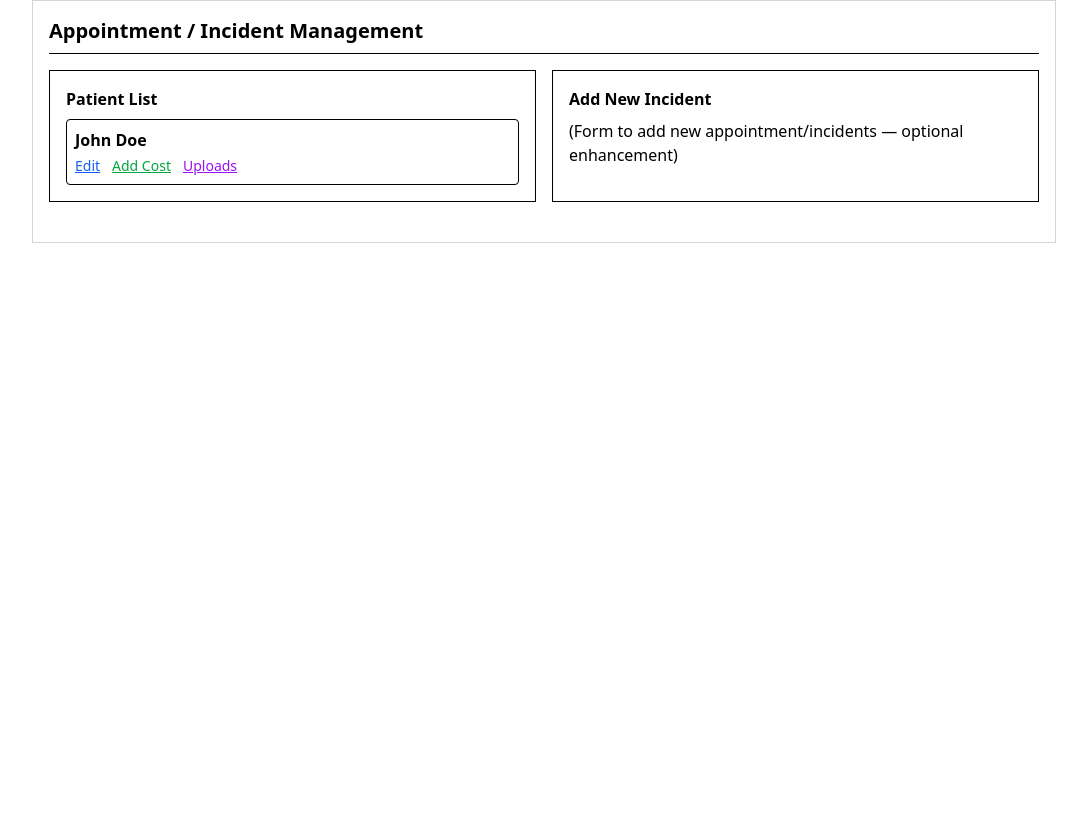
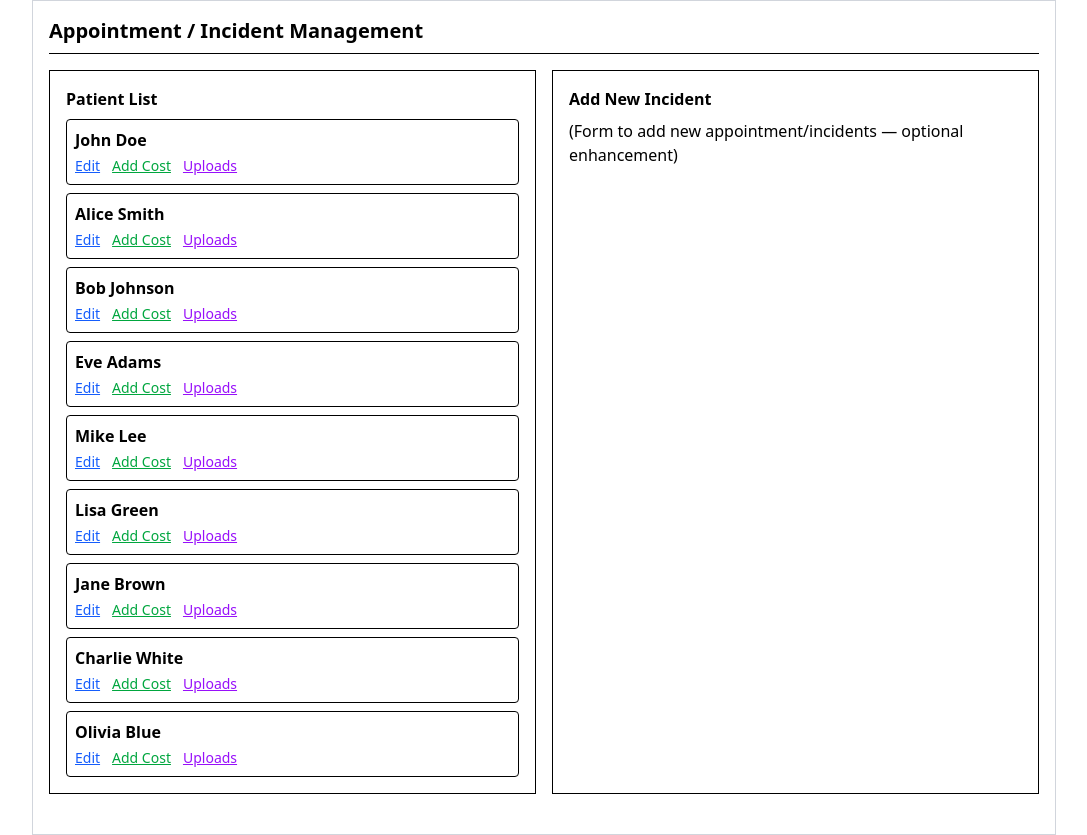
Before and after one commit to sagardubey14/dental-center-dashboard, a React (Vite) app: page /admin/appointments in a window 1280 px wide. Shown: the whole page, without its empty margins (96-1183 px from the left). Before the commit the page ends 800 px from the top, so only its background shows below. Built offline with nearby package versions, Linux system fonts and the light colour scheme.

Commit message:
More Mock data

```diff
--- a/src/Components/Admin/AdminDashboard.jsx
+++ b/src/Components/Admin/AdminDashboard.jsx
@@ -1,31 +1,123 @@
-
+import { Link } from "react-router-dom";
+import { mockData } from "../../data/seedUsers";
 
 export default function AdminDashboard() {
+  const upcomingAppointments = mockData.incidents
+    .sort((a, b) => new Date(a.appointmentDate) - new Date(b.appointmentDate))
+    .slice(0, 10);
+
+  const patientIncidentCounts = mockData.incidents.reduce((acc, incident) => {
+    acc[incident.patientId] = (acc[incident.patientId] || 0) + 1;
+    return acc;
+  }, {});
+
+  const topPatients = Object.entries(patientIncidentCounts)
+    .sort((a, b) => b[1] - a[1])
+    .map(([patientId, incidentCount]) => {
+      const patient = mockData.patients.find((p) => p.id === patientId);
+      return { ...patient, incidentCount };
+    });
+
+  const pendingTreatments = mockData.incidents.filter(
+    (incident) => incident.status === "Pending"
+  );
+  const completedTreatments = mockData.incidents.filter(
+    (incident) => incident.status === "Completed"
+  );
+
+  const totalRevenue = mockData.incidents.reduce(
+    (total, incident) => total + incident.cost,
+    0
+  );
+
   return (
     <div className="p-4 border border-gray-300 max-w-4xl mx-auto">
       <h1 className="text-xl font-semibold mb-4 border-b pb-2">Dashboard</h1>
-
+      <nav className="mb-6">
+        <ul className="space-y-2 flex space-x-2">
+          <li>
+            <Link
+              to="/admin/patients"
+              className="text-blue-600 hover:underline"
+            >
+              Manage Patients
+            </Link>
+          </li>
+          <li>
+            <Link
+              to="/admin/appointments"
+              className="text-blue-600 hover:underline"
+            >
+              Manage Apointments
+            </Link>
+          </li>
+          <li>
+            <Link
+              to="/admin/calendar"
+              className="text-blue-600 hover:underline"
+            >
+              Calendar
+            </Link>
+          </li>
+        </ul>
+      </nav>
       <div className="flex gap-4 mb-4">
         <div className="flex-1 border p-4">
           <h2 className="font-semibold mb-2">Next 10 Appointments</h2>
-          <p>(List of upcoming)</p>
+          <ul>
+            {upcomingAppointments.map((appointment) => (
+              <li key={appointment.id}>
+                {appointment.title} -{" "}
+                {new Date(appointment.appointmentDate).toLocaleString()}
+              </li>
+            ))}
+          </ul>
         </div>
 
         <div className="flex-1 border p-4">
           <h2 className="font-semibold mb-2">Top Patients</h2>
-          <p>(List of top patients)</p>
+          <ul>
+            {topPatients.map((patient) => (
+              <li key={patient.id}>
+                {patient.name} ({patient.incidentCount} incidents)
+              </li>
+            ))}
+          </ul>
         </div>
       </div>
 
       <div className="border p-4 mb-4">
         <h2 className="font-semibold mb-2">Pending/Completed Treatments</h2>
-        <p>(List of pending/completed tasks)</p>
+        <div className="grid grid-cols-1 md:grid-cols-2 gap-4">
+          <div className=" grid-cols-1">
+            <h3>Pending</h3>
+            <ul>
+              {pendingTreatments.map((treatment) => (
+                <li key={treatment.id}>
+                  {treatment.title} -{" "}
+                  {new Date(treatment.appointmentDate).toLocaleString()}
+                </li>
+              ))}
+            </ul>
+          </div>
+          <div className=" grid-cols-2">
+            <h3>Completed</h3>
+            <ul>
+              {completedTreatments.map((treatment) => (
+                <li key={treatment.id}>
+                  {treatment.title} -{" "}
+                  {new Date(treatment.appointmentDate).toLocaleString()}
+                </li>
+              ))}
+            </ul>
+          </div>
+        </div>
       </div>
 
       <div className="flex gap-4">
         <div className="border p-4 flex-1">
           <h2 className="font-semibold mb-2">Revenue</h2>
-          <p>(Total)</p>
+          <p>Total Revenue: ${totalRevenue}</p>
         </div>
 
         <div className="border p-4 w-40 text-center">
--- a/src/Components/Patient/AppointmentDetails.jsx
+++ b/src/Components/Patient/AppointmentDetails.jsx
@@ -1,5 +1,4 @@
-// src/components/AppointmentDetails.jsx
-import React from "react";
+
 import { useParams, Link } from "react-router-dom";
 import { mockData } from "../../data/seedUsers";
 
--- a/src/Components/Patient/Appointments.jsx
+++ b/src/Components/Patient/Appointments.jsx
@@ -1,10 +1,11 @@
-// src/components/Appointments.jsx
-import React from "react";
+
 import { Link } from "react-router-dom";
 import { mockData } from "../../data/seedUsers";
+import { useApp } from "../../context/AppContext";
 
 export default function Appointments() {
-  const patientId = "p1"; // hardcoded for demo, get from logged-in user in real app
+  const {user} = useApp();
+  const patientId = user.patientId;
 
   const upcomingAppointments = mockData.incidents.filter(
     (incident) =>
--- a/src/Components/Patient/DashboardHome.jsx
+++ b/src/Components/Patient/DashboardHome.jsx
@@ -1,17 +1,22 @@
 // src/components/DashboardHome.jsx
 import React from "react";
 import { mockData } from "../../data/seedUsers";
+import { useApp } from "../../context/AppContext";
+import { useNavigate } from "react-router-dom";
 
 export default function DashboardHome() {
-  // Get patient data (assuming logged-in patient id "p1")
-  const patient = mockData.patients.find((p) => p.id === "p1");
 
-  // Filter incidents (medical history + appointments)
+  const navigate = useNavigate();
+  const {user} = useApp();
+  if(!user){
+    navigate("/");
+  }
+  const patient = mockData.patients.find(p=> user.patientId===p.id);
   const patientIncidents = mockData.incidents.filter(
     (i) => i.patientId === patient.id
   );
 
-  // Split upcoming vs past
+
   const now = new Date();
   const upcoming = patientIncidents.filter(
     (i) => new Date(i.appointmentDate) >= now
--- a/src/Components/Patient/PatientDashboard.jsx
+++ b/src/Components/Patient/PatientDashboard.jsx
@@ -1,5 +1,3 @@
-// src/components/PatientDashboard.jsx
-import React from "react";
 import { Outlet, NavLink } from "react-router-dom";
 
 export default function PatientDashboard() {
@@ -32,8 +30,6 @@ export default function PatientDashboard() {
           Appointments
         </NavLink>
       </nav>
-
-      {/* Nested routes will render here */}
       <Outlet />
     </div>
   );
--- a/src/context/AppContext.jsx
+++ b/src/context/AppContext.jsx
@@ -4,7 +4,8 @@ import NotificationPopup from "../Components/NotificationPopup";
 const AppContext = createContext();
 
 export const AppProvider = ({ children }) => {
-  const [user, setUser] = useState("sagar");
+
+  const [user, setUser] = useState(JSON.parse(localStorage.getItem('authUser')));
   const [message, setMessage] = useState(null);
 
   const notify = (type, text) => {
--- a/src/data/seedUsers.js
+++ b/src/data/seedUsers.js
@@ -1,17 +1,29 @@
 export const mockData = {
   users: [
     { id: "1", role: "Admin", email: "admin@entnt.in", password: "admin123" },
-    { id: "2", role: "Patient", email: "john@entnt.in", password: "patient123", patientId: "p1" }
+    { id: "2", role: "Patient", email: "john@entnt.in", password: "patient123", patientId: "p1" },
+    { id: "3", role: "Patient", email: "alice@entnt.in", password: "alice123", patientId: "p2" },
+    { id: "4", role: "Admin", email: "doctor@entnt.in", password: "doctor123" },
+    { id: "5", role: "Patient", email: "bob@entnt.in", password: "bob123", patientId: "p3" },
+    { id: "6", role: "Patient", email: "eve@entnt.in", password: "eve123", patientId: "p4" },
+    { id: "7", role: "Patient", email: "mike@entnt.in", password: "mike123", patientId: "p5" },
+    { id: "8", role: "Patient", email: "lisa@entnt.in", password: "lisa123", patientId: "p6" },
+    { id: "9", role: "Admin", email: "admin2@entnt.in", password: "admin234" },
+    { id: "10", role: "Patient", email: "jane@entnt.in", password: "jane123", patientId: "p7" },
+    { id: "11", role: "Patient", email: "charlie@entnt.in", password: "charlie123", patientId: "p8" },
+    { id: "12", role: "Patient", email: "olivia@entnt.in", password: "olivia123", patientId: "p9" }
   ],
 
   patients: [
-    {
-      id: "p1",
-      name: "John Doe",
-      dob: "1990-05-10",
-      contact: "1234567890",
-      healthInfo: "No allergies"
-    }
+    { id: "p1", name: "John Doe", dob: "1990-05-10", contact: "1234567890", healthInfo: "No allergies" },
+    { id: "p2", name: "Alice Smith", dob: "1985-03-22", contact: "9876543210", healthInfo: "Allergic to penicillin" },
+    { id: "p3", name: "Bob Johnson", dob: "1982-07-15", contact: "5432167890", healthInfo: "Asthma" },
+    { id: "p4", name: "Eve Adams", dob: "1995-12-30", contact: "6785432109", healthInfo: "Diabetic" },
+    { id: "p5", name: "Mike Lee", dob: "1988-11-05", contact: "5647382910", healthInfo: "No known conditions" },
+    { id: "p6", name: "Lisa Green", dob: "1992-02-17", contact: "9876123456", healthInfo: "High cholesterol" },
+    { id: "p7", name: "Jane Brown", dob: "1993-09-25", contact: "7412589630", healthInfo: "Healthy" },
+    { id: "p8", name: "Charlie White", dob: "1991-04-09", contact: "8463729105", healthInfo: "Mild depression" },
+    { id: "p9", name: "Olivia Blue", dob: "1994-12-01", contact: "3562718490", healthInfo: "Frequent headaches" }
   ],
 
   incidents: [
@@ -28,6 +40,136 @@ export const mockData = {
         { name: "invoice.pdf", url: "base64string-or-blob-url" },
         { name: "xray.png", url: "base64string-or-blob-url" }
       ]
+    },
+    {
+      id: "i2",
+      patientId: "p2",
+      title: "Flu Symptoms",
+      description: "Cough, sore throat, fever",
+      comments: "Has been feeling weak for two days",
+      appointmentDate: "2025-07-02T11:30:00",
+      cost: 50,
+      status: "Completed",
+      files: [
+        { name: "prescription.pdf", url: "base64string-or-blob-url" }
+      ]
+    },
+    {
+      id: "i3",
+      patientId: "p3",
+      title: "Asthma Attack",
+      description: "Shortness of breath, wheezing",
+      comments: "Triggered by cold weather",
+      appointmentDate: "2025-07-05T14:00:00",
+      cost: 100,
+      status: "Pending",
+      files: [
+        { name: "spirometry-report.pdf", url: "base64string-or-blob-url" }
+      ]
+    },
+    {
+      id: "i4",
+      patientId: "p4",
+      title: "Diabetic Checkup",
+      description: "Routine checkup for diabetes management",
+      comments: "Blood sugar level control, needs consultation",
+      appointmentDate: "2025-07-06T09:30:00",
+      cost: 120,
+      status: "Scheduled",
+      files: [
+        { name: "blood-test-report.pdf", url: "base64string-or-blob-url" }
+      ]
+    },
+    {
+      id: "i11",
+      patientId: "p4",
+      title: "Diabetic Checkup",
+      description: "Routine checkup for diabetes management",
+      comments: "Blood sugar level control, needs consultation",
+      appointmentDate: "2025-06-06T09:30:00",
+      cost: 120,
+      status: "Scheduled",
+      files: [
+        { name: "blood-test-report.pdf", url: "base64string-or-blob-url" }
+      ]
+    },
+    {
+      id: "i5",
+      patientId: "p5",
+      title: "Annual Checkup",
+      description: "General health checkup, no issues",
+      comments: "Regular checkup, normal vitals",
+      appointmentDate: "2025-07-07T10:15:00",
+      cost: 70,
+      status: "Completed",
+      files: [
+        { name: "checkup-report.pdf", url: "base64string-or-blob-url" }
+      ]
+    },
+    {
+      id: "i6",
+      patientId: "p6",
+      title: "Cholesterol Test",
+      description: "High cholesterol, needs consultation",
+      comments: "Has been taking medication regularly",
+      appointmentDate: "2025-07-08T13:00:00",
+      cost: 90,
+      status: "Pending",
+      files: [
+        { name: "cholesterol-report.pdf", url: "base64string-or-blob-url" }
+      ]
+    },
+    {
+      id: "i7",
+      patientId: "p7",
+      title: "Skin Rash",
+      description: "Red, itchy patches on arms",
+      comments: "Has been using over-the-counter cream",
+      appointmentDate: "2025-07-09T11:45:00",
+      cost: 65,
+      status: "Scheduled",
+      files: [
+        { name: "rash-report.pdf", url: "base64string-or-blob-url" }
+      ]
+    },
+    {
+      id: "i8",
+      patientId: "p8",
+      title: "Mental Health Check",
+      description: "Anxiety and mild depression symptoms",
+      comments: "Needs counseling and treatment",
+      appointmentDate: "2025-07-10T15:30:00",
+      cost: 110,
+      status: "Completed",
+      files: [
+        { name: "mental-health-report.pdf", url: "base64string-or-blob-url" }
+      ]
+    },
+    {
+      id: "i9",
+      patientId: "p9",
+      title: "Headache Treatment",
+      description: "Frequent headaches, pressure around eyes",
+      comments: "Needs a CT scan for further diagnosis",
+      appointmentDate: "2025-07-12T16:00:00",
+      cost: 130,
+      status: "Scheduled",
+      files: [
+        { name: "ct-scan-report.pdf", url: "base64string-or-blob-url" }
+      ]
+    },
+    {
+      id: "i10",
+      patientId: "p1",
+      title: "Follow-up Appointment",
+      description: "Post-treatment checkup after toothache",
+      comments: "Checking recovery progress",
+      appointmentDate: "2025-07-15T08:30:00",
+      cost: 40,
+      status: "Scheduled",
+      files: [
+        { name: "post-treatment-report.pdf", url: "base64string-or-blob-url" }
+      ]
     }
   ]
 };
```
Also changed, not shown: src/Components/Auth.jsx (+34 -24 lines).
